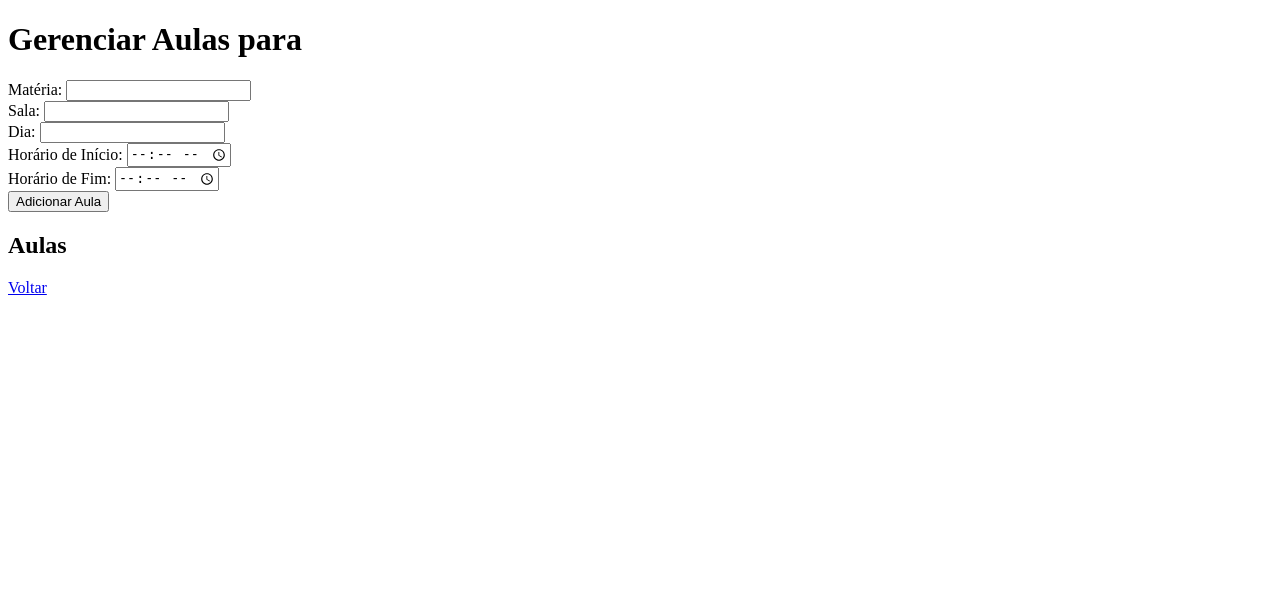
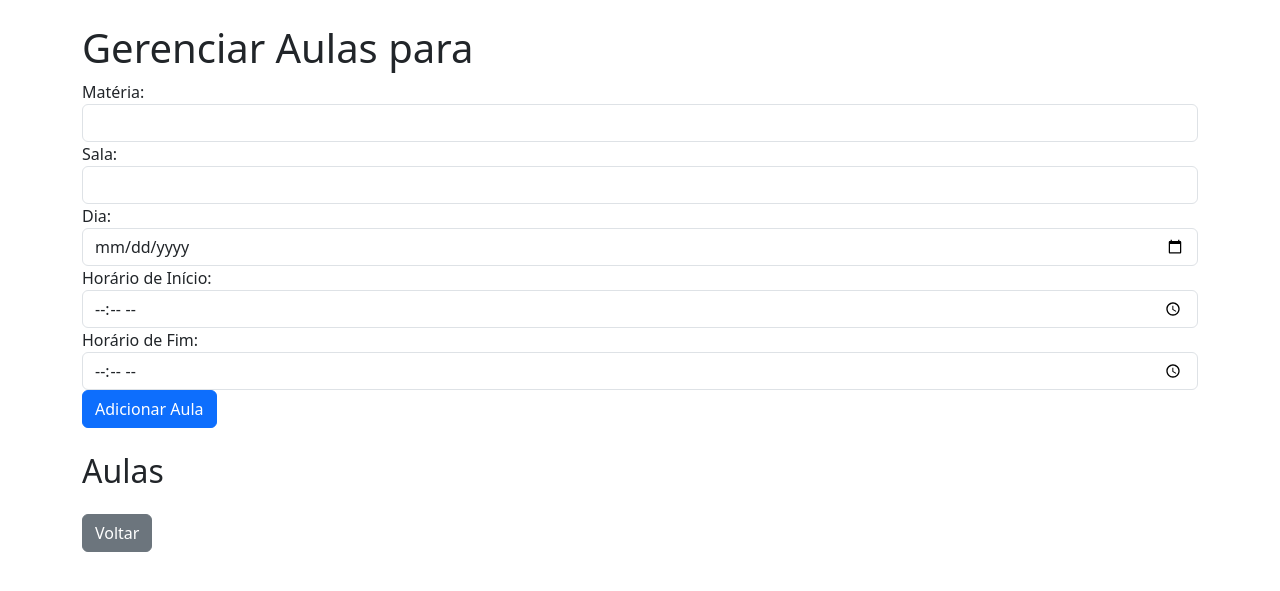
Before and after one commit to mateusbosquetti/EspacoDoCoordenadorFlask, a Flask app: template app/templates/manage_aulas.html in a window 1280 px wide. Shown: the top 591 px of the page. Run offline with Flask 3, Linux system fonts and the light colour scheme; the template is opened without the code that fills it, so the values that code supplies are empty.

Commit message:
faltaVerificacao

```diff
--- a/app/templates/manage_aulas.html
+++ b/app/templates/manage_aulas.html
@@ -1,44 +1,57 @@
-<!-- manage_aulas.html -->
-<!DOCTYPE html>
-<html lang="en">
-<head>
-    <meta charset="UTF-8">
-    <meta name="viewport" content="width=device-width, initial-scale=1.0">
-    <title>Gerenciar Aulas</title>
-</head>
-<body>
+{% extends 'base.html' %}
+
+{% block content %}
+    <div class="container mt-4">
         <h1>Gerenciar Aulas para {{ professor.nome }}</h1>
+
+        {# Bloco para exibir mensagens flash #}
+        {% with messages = get_flashed_messages(with_categories=true) %}
+            {% if messages %}
+                {% for category, message in messages %}
+                    <div class="alert alert-{{ category }}">
+                        {{ message }}
+                    </div>
+                {% endfor %}
+            {% endif %}
+        {% endwith %}
+
         <form method="POST">
+            <div class="form-group">
                 <label for="materia">Matéria:</label>
-        <input type="text" id="materia" name="materia" required><br>
-
+                <input type="text" class="form-control" id="materia" name="materia" required>
+            </div>
+            <div class="form-group">
                 <label for="sala">Sala:</label>
-        <input type="text" id="sala" name="sala" required><br>
-
+                <input type="text" class="form-control" id="sala" name="sala" required>
+            </div>
+            <div class="form-group">
                 <label for="dia">Dia:</label>
-        <input type="text" id="dia" name="dia" required><br>
-
+                <input type="date" class="form-control" id="dia" name="dia" required>
+            </div>
+            <div class="form-group">
                 <label for="horario_inicio">Horário de Início:</label>
-        <input type="time" id="horario_inicio" name="horario_inicio" required><br>
-
+                <input type="time" class="form-control" id="horario_inicio" name="horario_inicio" required>
+            </div>
+            <div class="form-group">
                 <label for="horario_fim">Horário de Fim:</label>
-        <input type="time" id="horario_fim" name="horario_fim" required><br>
-
-        <button type="submit">Adicionar Aula</button>
+                <input type="time" class="form-control" id="horario_fim" name="horario_fim" required>
+            </div>
+            <button type="submit" class="btn btn-primary">Adicionar Aula</button>
         </form>
 
-    <h2>Aulas</h2>
-    <ul>
+        <h2 class="mt-4">Aulas</h2>
+        <ul class="list-group">
             {% for aula in aulas %}
-            <li>{{ aula.materia }} - {{ aula.sala }} - {{ aula.dia }} - {{ aula.horario_inicio }} - {{ aula.horario_fim }}
-                <a href="{{ url_for('edit_aula', professor_id=professor.id, id=aula.id) }}">Editar</a>
+                <li class="list-group-item">
+                    {{ aula.materia }} - Sala: {{ aula.sala }} - Dia: {{ aula.dia }} - Horário de Início: {{ aula.horario_inicio.strftime('%H:%M') }} - Horário de Fim: {{ aula.horario_fim.strftime('%H:%M') }}
+                    <a href="{{ url_for('edit_aula', professor_id=professor.id, id=aula.id) }}" class="btn btn-warning btn-sm ml-2">Editar</a>
                     <form method="POST" action="{{ url_for('delete_aula', professor_id=professor.id, id=aula.id) }}" style="display:inline;">
-                    <button type="submit">Deletar</button>
+                        <button type="submit" class="btn btn-danger btn-sm ml-2">Deletar</button>
                     </form>
                 </li>
             {% endfor %}
         </ul>
 
-    <a href="{{ url_for('manage_professores', setor_id=professor.setor_id) }}">Voltar</a>
-</body>
-</html>
+        <a href="{{ url_for('manage_professores', setor_id=professor.setor_id) }}" class="btn btn-secondary mt-3">Voltar</a>
+    </div>
+{% endblock %}
```
Also changed, not shown: instance/database.db. Lines whose indentation alone changed are shown as unchanged.
